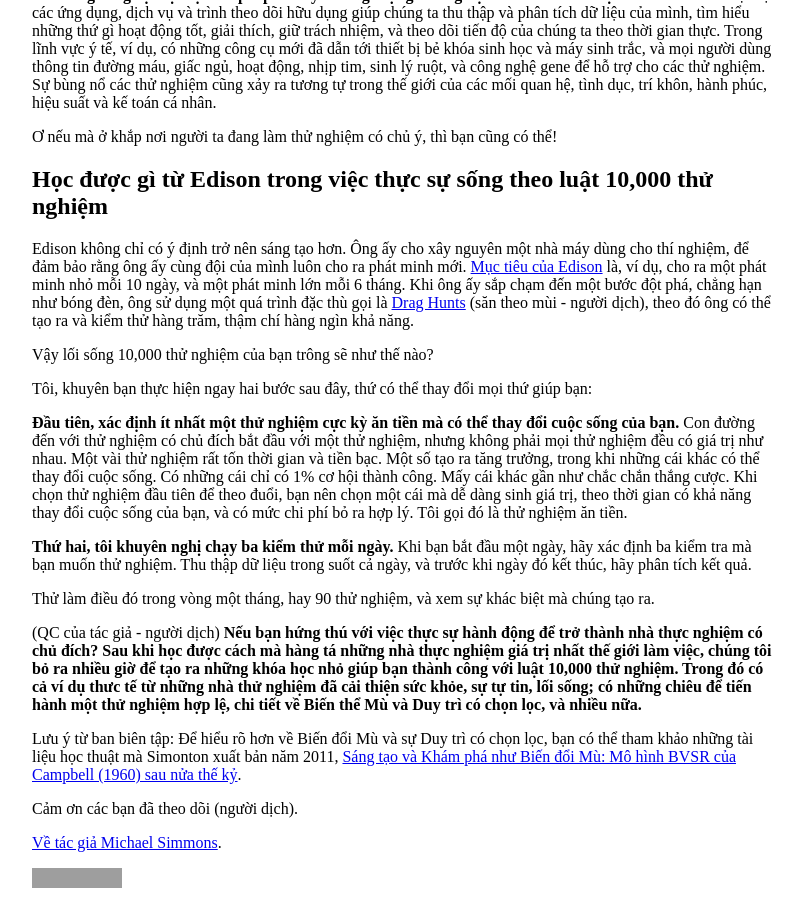
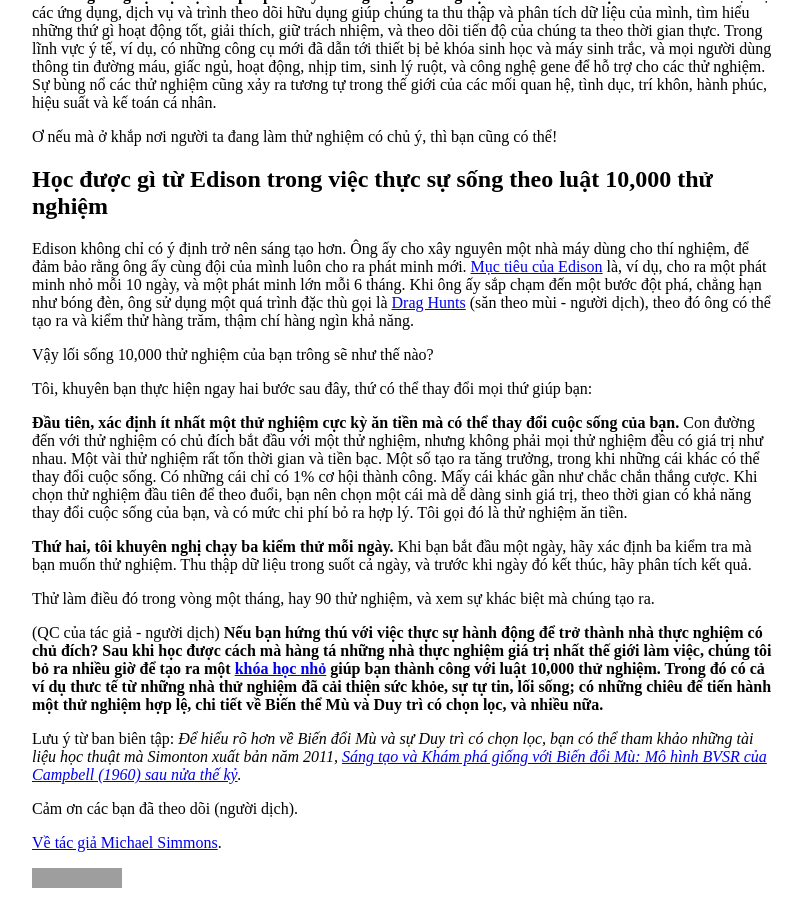
Before and after one commit to binhsonnguyen/binhsonnguyen.github.io, a Jekyll site: the page built from _posts/2017-11-02-10k-experiments.md, in a window 1280 px wide and 900 px high, scrolled down 6060 px. Shown: the whole window, without its empty margins (238-1040 px from the left). Built offline with Jekyll 4.4.1, drawn with Linux system fonts in a browser that asks for light colours; grey boxes are pictures that could not be loaded.

Commit message:
remove trailling spaces

```diff
--- a/_posts/2017-11-02-10k-experiments.md
+++ b/_posts/2017-11-02-10k-experiments.md
@@ -248,13 +248,13 @@
 
 (QC của tác giả - người dịch) **Nếu bạn hứng thú với việc thực sự hành động để trở thành nhà thực nghiệm có chủ
 đích? Sau khi học được cách mà hàng tá những nhà thực nghiệm giá trị nhất thế giới làm việc, chúng tôi bỏ ra nhiều
-giờ để tạo ra những khóa học nhỏ giúp bạn thành công với luật 10,000 thử nghiệm. Trong đó có cả ví dụ thưc tế từ
-những nhà thử nghiệm đã cải thiện sức khỏe, sự tự tin, lối sống; có những chiêu để tiến hành một thử nghiệm hợp lệ,
-chi tiết về Biến thể Mù và Duy trì có chọn lọc, và nhiều nữa.**
+giờ để tạo ra một [khóa học nhỏ][course] giúp bạn thành công với luật 10,000 thử nghiệm. Trong đó có cả ví dụ thưc
+tế từ những nhà thử nghiệm đã cải thiện sức khỏe, sự tự tin, lối sống; có những chiêu để tiến hành một thử nghiệm
+hợp lệ, chi tiết về Biến thể Mù và Duy trì có chọn lọc, và nhiều nữa.**
 
-Lưu ý từ ban biên tập: Để hiểu rõ hơn về Biến đổi Mù và sự Duy trì có chọn lọc, bạn có thể tham khảo những tài
-liệu học thuật mà Simonton xuất bản năm 2011, [Sáng tạo và Khám phá như Biến đổi Mù: Mô hình BVSR của Campbell
-(1960) sau nửa thế kỷ][campbel-model].
+Lưu ý từ ban biên tập: *Để hiểu rõ hơn về Biến đổi Mù và sự Duy trì có chọn lọc, bạn có thể tham khảo những tài
+liệu học thuật mà Simonton xuất bản năm 2011, [Sáng tạo và Khám phá giống với Biến đổi Mù: Mô hình BVSR của Campbell
+(1960) sau nửa thế kỷ][campbel-model].*
 
 Cảm ơn các bạn đã theo dõi (người dịch).
 
```
Also changed, not shown: other parts of _posts/2017-11-02-10k-experiments.md (+1 -0 lines).
